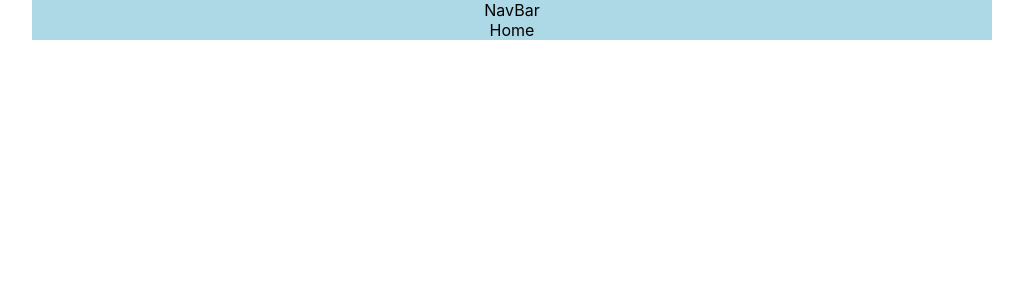
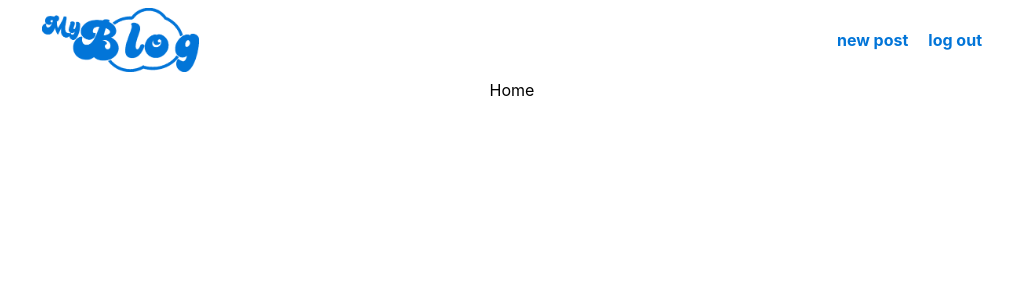
Before and after one commit to forrestmorrison/blog-app, a React (Create React App) app in the folder client/: page / in a window 1280 px wide. Shown: the top 300 px of the page, without its empty margins (128-1151 px from the left). Built offline with nearby package versions, Linux system fonts and the light colour scheme.

Commit message:
added logo & links to NavBar with styling

```diff
--- a/client/src/components/NavBar.js
+++ b/client/src/components/NavBar.js
@@ -1,8 +1,47 @@
-import React from 'react'
+import { Link } from 'react-router-dom';
+import Logo from "../images/my-blog-logo.png"
 
 const NavBar = () => {
   return (
-    <div>NavBar</div>
+    <div className="navbar">
+        <Link to="/"
+            style={{
+                height: "100%",
+                display: "flex",
+                alignItems: "center"
+            }}
+        >
+            <img src={Logo} alt="logo" className="logo" />
+        </Link>
+        <div className="links">
+            <Link to="/createpost"
+                style={{
+                    height: "100%",
+                    display: "flex",
+                    alignItems: "center",
+                    color: "#0275d8",
+                    margin: "0 10px",
+                    fontWeight: "bold",
+                    textDecoration: "none"
+                }}
+            >
+                new post
+            </Link>
+            <Link to="/"
+                style={{
+                    height: "100%",
+                    display: "flex",
+                    alignItems: "center",
+                    color: "#0275d8",
+                    margin: "0 10px",
+                    fontWeight: "bold",
+                    textDecoration: "none"
+                }}
+            >
+                log out
+            </Link>
+        </div>
+    </div>
   )
 }
 
--- a/client/src/index.css
+++ b/client/src/index.css
@@ -16,7 +16,6 @@ code {
 .App {
   max-width: 960px;
   width: 100%;
-  background-color:lightblue;
   display: block;
   margin-left: auto;
   margin-right: auto;
@@ -28,6 +27,23 @@ header {
   justify-content: center;
 }
 
+.navbar {
+  width: 100%;
+  height: 80px;
+  display: flex;
+  align-items: center;
+  justify-content: space-between;
+}
+
+.logo {
+  height: 80%;
+  margin: 0 10px;
+}
+
+.links {
+  display: flex;
+}
+
 main {
   display: flex;
   align-items: center;
```
